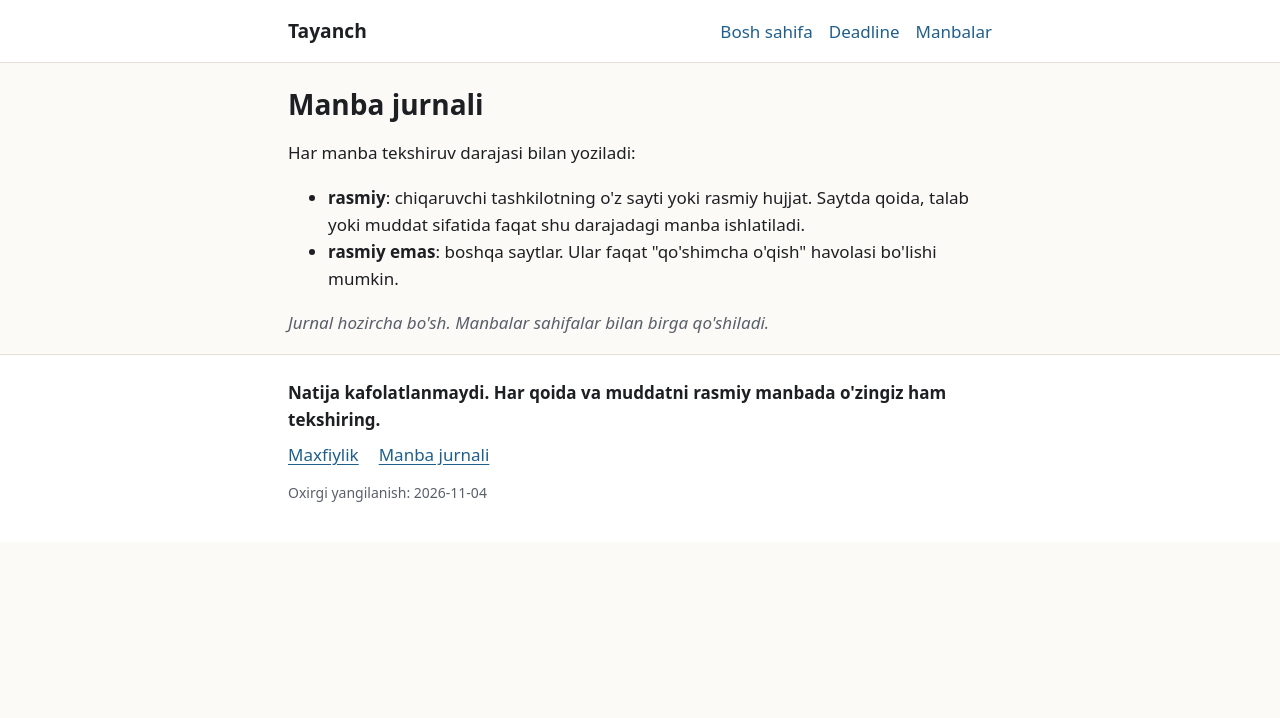
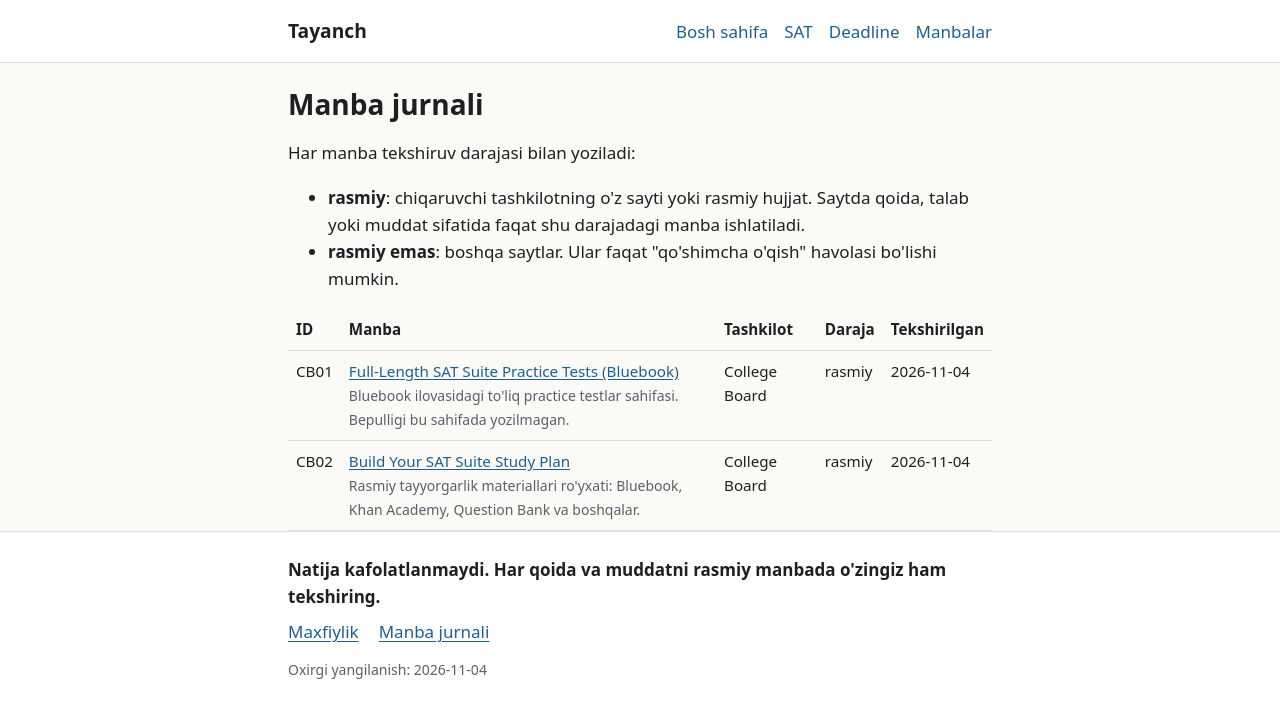
Before and after one commit to javohirqaxramonov36-web/Tayanch, a Jekyll site: the page built from uz/manbalar/index.html, in a window 1280 px wide. Shown: the top 718 px of the page. Built offline with Jekyll 4.4.1, drawn with Linux system fonts in a browser that asks for light colours.

Commit message:
SAT kirish sahifasi (/uz/sat/) va ikkita rasmiy manba
- uz/sat/index.html: karta matni, maqsad, kimga mos, qo'llanmalar va mashqlar ("tez orada"), rasmiy materiallar, SAT muddatlari, College Board bilan bog'liq emaslik eslatmasi
- _data/manbalar.yml: CB01 (Bluebook practice testlar), CB02 (rasmiy tayyorgarlik rejasi), 2026-11-04 da tekshirilgan
- _data/bolimlar.yml: SAT "ochiq" (menyu va bosh sahifa kartasida havola)
- #ichki-grant bloki qo'shilmadi: rasmiy manba (uzbmb.uz yoki lex.uz) hali topilmagan

Co-Authored-By: Claude Opus 5.5 <noreply@anthropic.com>
Claude-Session: https://claude.ai/code/session_01BC5rk1GzbEj4RWT97hB8CJ

```diff
--- a/_data/bolimlar.yml
+++ b/_data/bolimlar.yml
@@ -16,7 +16,7 @@
 - slug: sat
   nomi: SAT
   tavsif: "Digital SAT tayyorgarligi: Reading & Writing va Math, vaqtni boshqarish, xatolar tahlili."
-  holat: tez-orada
+  holat: ochiq
 
 - slug: eyuf
   nomi: El-Yurt Umidi
--- a/_data/manbalar.yml
+++ b/_data/manbalar.yml
@@ -12,4 +12,18 @@
 # manbaga tayangan narsa chiqadi. Ichki qoralama (grants-qoralama.json)
 # bu yerga ko'chirilmaydi: yozuv rasmiy manba bilan tasdiqlangandagina qo'shiladi.
 
-[]
+- id: CB01
+  nomi: "Full-Length SAT Suite Practice Tests (Bluebook)"
+  tashkilot: "College Board"
+  havola: "https://satsuite.collegeboard.org/sat/practice-preparation/practice-tests/bluebook"
+  tekshiruv_darajasi: rasmiy
+  tekshirilgan_sana: 2026-11-04
+  izoh: "Bluebook ilovasidagi to'liq practice testlar sahifasi. Bepulligi bu sahifada yozilmagan."
+
+- id: CB02
+  nomi: "Build Your SAT Suite Study Plan"
+  tashkilot: "College Board"
+  havola: "https://satsuite.collegeboard.org/sat/practice-preparation/studying-practicing"
+  tekshiruv_darajasi: rasmiy
+  tekshirilgan_sana: 2026-11-04
+  izoh: "Rasmiy tayyorgarlik materiallari ro'yxati: Bluebook, Khan Academy, Question Bank va boshqalar."
--- /dev/null
+++ b/uz/sat/index.html
@@ -0,0 +1,54 @@
+---
+title: SAT
+description: "Digital SAT tayyorgarligi: Reading & Writing va Math, vaqtni boshqarish, xatolar tahlili. Tayanch College Board bilan bog'liq emas."
+turi: bolim-kirishi
+bolim: sat
+holat: chop-etilgan
+tekshirilgan: 2026-11-04
+keyingi_tekshiruv: 2026-12-04
+manbalar: [CB01, CB02]
+tekshirilmagan:
+  - "Bluebook practice testlari bepulmi: tekshirilgan College Board sahifalarida aniq yozilmagan"
+  - "Qo'llanmalar hali yozilmagan, ular rasmiy manbalar bilan tekshirilgach qo'shiladi"
+---
+
+<p>Faqat <strong>Digital SAT</strong> tayyorgarligi: English (Reading &amp; Writing) va Math bir xil e'tibor bilan.</p>
+<p>Reja muallifning qimmat kurslarsiz, mustaqil tayyorgarligiga asoslanadi. U SAT'dan 1420 ball olgan (umumiy ball). Asosiy e'tibor: Desmos va formulalarni qo'llash, vaqtni boshqarish, xatolar tahlili. To'liq practice test uchun College Board'ning rasmiy materiallariga havola beriladi.</p>
+
+<p class="izoh">Natija kafolatlanmaydi. Saytdagi mashq natijalari faqat taxminiy diagnostika, real SAT balli emas.</p>
+
+<h2>Maqsad</h2>
+<p>Imtihon tuzilmasini tushunish, vaqtni to'g'ri taqsimlash va o'z xatolaridan o'rganish.</p>
+
+<h2>Kimga mos</h2>
+<p>Digital SAT topshirmoqchi bo'lgan o'zbekistonlik o'quvchilar.</p>
+
+<h2>Qo'llanmalar</h2>
+<ul>
+  <li>Strategiya: Digital SAT tuzilmasi <span class="belgi">Tez orada</span></li>
+  <li>Math va Desmos <span class="belgi">Tez orada</span></li>
+  <li>Reading &amp; Writing <span class="belgi">Tez orada</span></li>
+  <li>Vaqt va retake <span class="belgi">Tez orada</span></li>
+</ul>
+
+<h2>Mashq va vositalar</h2>
+<ul>
+  <li>Diagnostika mashqi <span class="belgi">Tez orada</span></li>
+  <li>Kunlik lug'at <span class="belgi">Tez orada</span></li>
+  <li>30 kunlik reja <span class="belgi">Tez orada</span></li>
+</ul>
+
+<h2>Rasmiy materiallar</h2>
+<ul>
+  <li><a href="https://satsuite.collegeboard.org/sat/practice-preparation/practice-tests/bluebook" rel="noopener">Bluebook'dagi to'liq practice testlar</a> (College Board, CB01)</li>
+  <li><a href="https://satsuite.collegeboard.org/sat/practice-preparation/studying-practicing" rel="noopener">Rasmiy tayyorgarlik rejasi va materiallar ro'yxati</a> (College Board, CB02)</li>
+</ul>
+
+<h2>Muddatlar</h2>
+{% include deadline-royxati.html bolim="sat" %}
+
+{% if site.telegram != "" %}
+<p>Yangilanishlar: <a href="{{ site.telegram }}" rel="noopener">Tayanch Telegram kanali</a></p>
+{% endif %}
+
+<p class="kichik">SAT® College Board'ning savdo belgisi. Tayanch College Board bilan bog'liq emas va u Tayanch'ni tasdiqlamaydi.</p>
```
